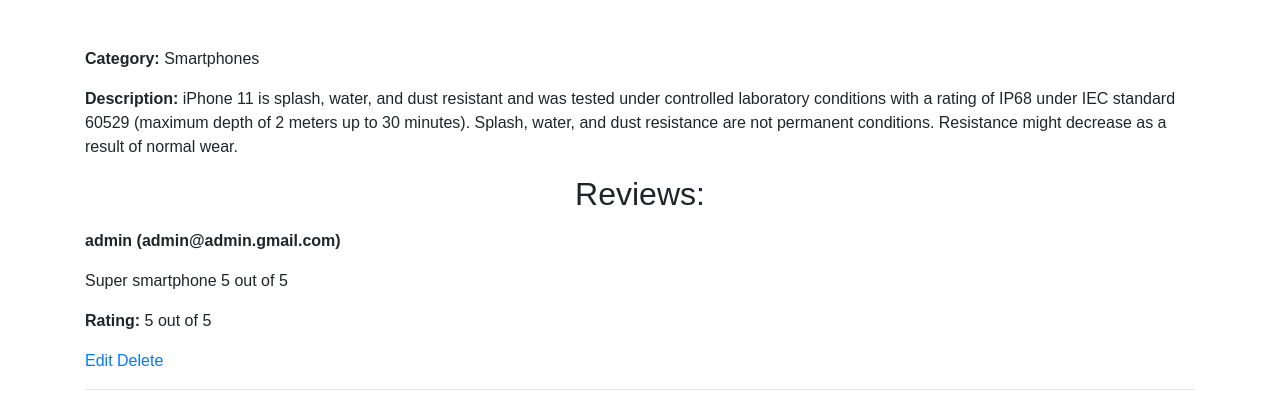
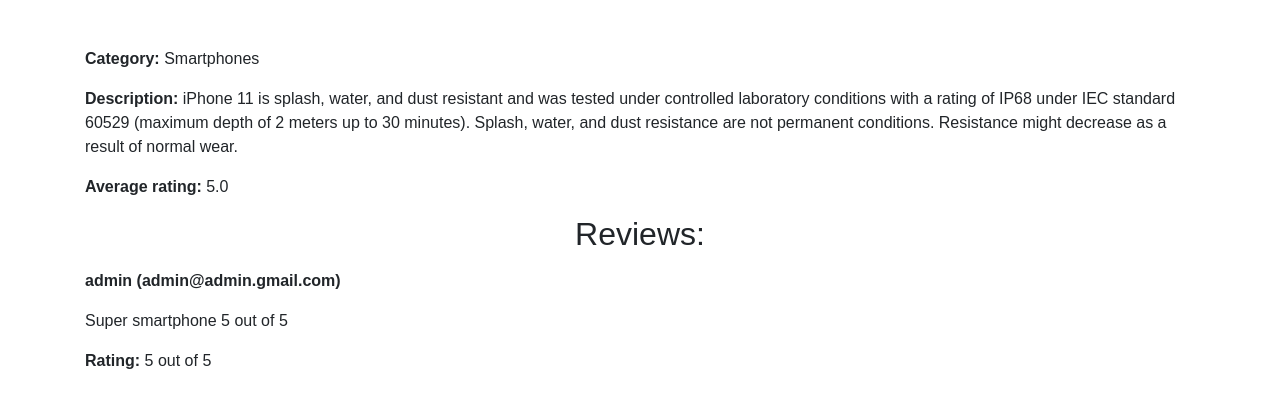
Before and after one commit to amirAkhmetzhanov94/shop_reviews, a Django app: page /products/1/detail in a window 1280 px wide. Shown: the part 1036-1429 px from the top of the page. Run offline with Django 3.2, Linux system fonts and the light colour scheme; data comes from the database, SQL or seed files in the repository; some libraries are stand-ins or nearby versions.

Commit message:
Добавил среднее значение оценки для продукта

```diff
--- a/reviews/reviews/urls.py
+++ b/reviews/reviews/urls.py
@@ -20,7 +20,7 @@
 from webapp import views as web_views
 
 urlpatterns = [
-    path('admin', admin.site.urls),
+    path('admin/', admin.site.urls),
     path('', web_views.IndexView.as_view(), name="index"),
     path('products/<int:pk>/detail', web_views.ProductDetailView.as_view(), name="product_detail"),
     path('products/create', web_views.ProductCreateView.as_view(), name="product_create"),
--- a/reviews/webapp/templates/products/detail.html
+++ b/reviews/webapp/templates/products/detail.html
@@ -5,14 +5,17 @@
 
 {% block content %}
     <h1>{{ product.name }}'s details</h1>
-    <div class="product_details text-center mt-5">
+    <div class="product text-center mt-5">
         <img width="300" src="{% if not product.picture %}
                 {% static "pictures/img_empty.png" %}
             {% else %}
                 {{ product.picture.url }}
             {% endif %}" class="card-img-top" alt="...">
-        <div class="product_category mt-5 text-left"><p><b>Category: </b>{{ product.category }}</p></div>
-        <div class="product_description text-left"><p><b>Description: </b>{{ product.description }}</p></div>
+        <div class="product_details mt-5 text-left">
+            <p><b>Category: </b>{{ product.category }}</p>
+            <p><b>Description: </b>{{ product.description }}</p>
+            <p><b>Average rating: </b> {{ avg_rating }}</p>
+        </div>
     </div>
     <div class="reviews_block text-center">
         <h2>Reviews:</h2>
--- a/reviews/webapp/templates/products/index.html
+++ b/reviews/webapp/templates/products/index.html
@@ -17,6 +17,7 @@
       <div class="card-body">
         <h5 class="card-title">{{ product.name }}</h5>
         <p class="card-text">{{ product.description|slice:200 }} <a href="{% url "product_detail" product.pk %}">Learn more..</a></p>
+          <p>Average rating:</p>{{ ratings_list|slice:forloop.counter }}
       </div>
     </div>
   </div>
--- a/reviews/webapp/views.py
+++ b/reviews/webapp/views.py
@@ -1,3 +1,4 @@
+from django.db.models import Count, Avg
 from django.shortcuts import render, get_object_or_404
 from django.urls import reverse, reverse_lazy
 from django.views.generic import ListView, DetailView, CreateView, UpdateView, DeleteView
@@ -11,6 +12,18 @@
     template_name = "products/index.html"
     context_object_name = "products"
 
+    def get_context_data(self, **kwargs):
+        context = super().get_context_data(**kwargs)
+        ratings_list = []
+        for product in self.object_list:
+            ratings_list.append(self.find_avg(product))
+        context["ratings_list"] = ratings_list
+        return context
+
+    def find_avg(self, product):
+        avg_rating = product.reviews.values("rating").aggregate(Avg("rating")).get("rating__avg")
+        return round(avg_rating, 2)
+
 
 class ProductDetailView(DetailView):
     model = Product
@@ -21,6 +34,7 @@
         context = super().get_context_data(**kwargs)
         context["reviews"] = Review.objects.filter(product_id__exact=self.object.pk)
         context["review_form"] = ReviewForm()
+        context["avg_rating"] = round(self.object.reviews.values("rating").aggregate(Avg("rating")).get("rating__avg"),2)
         return context
 
 
```
